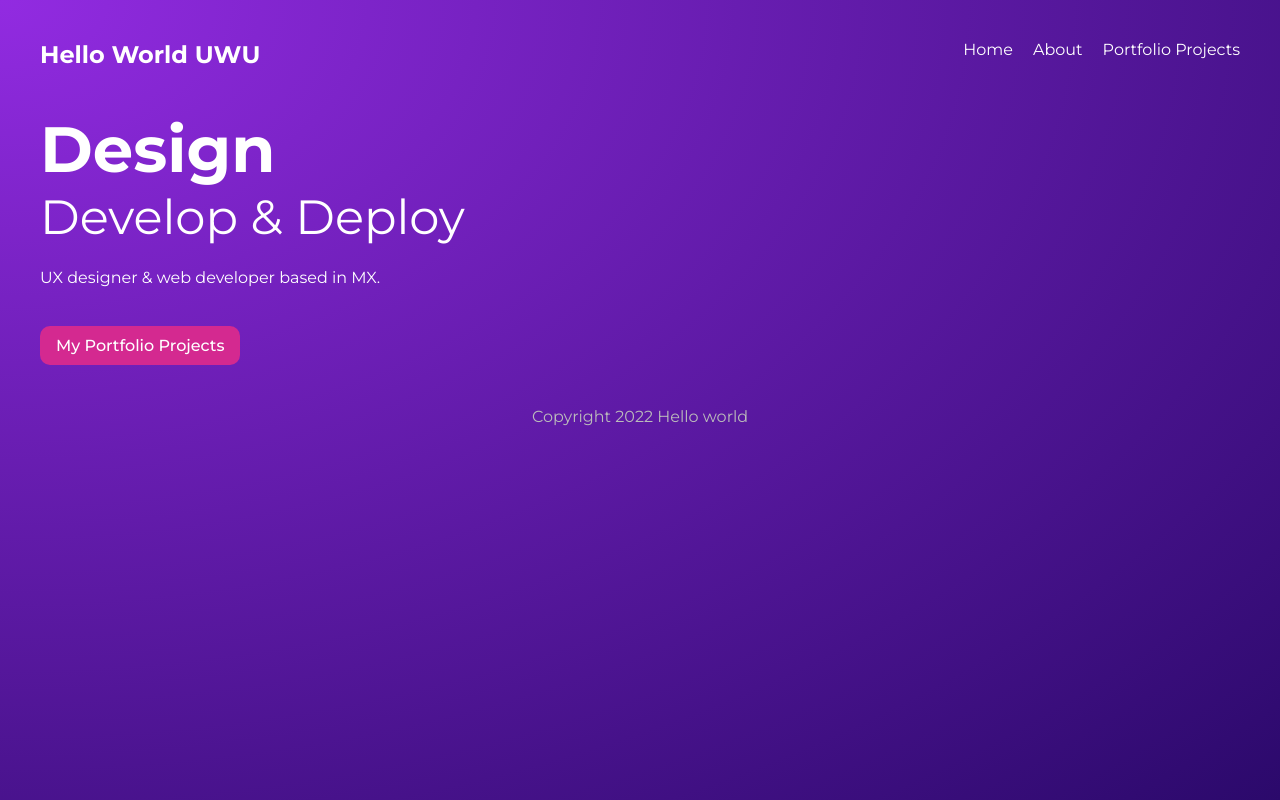
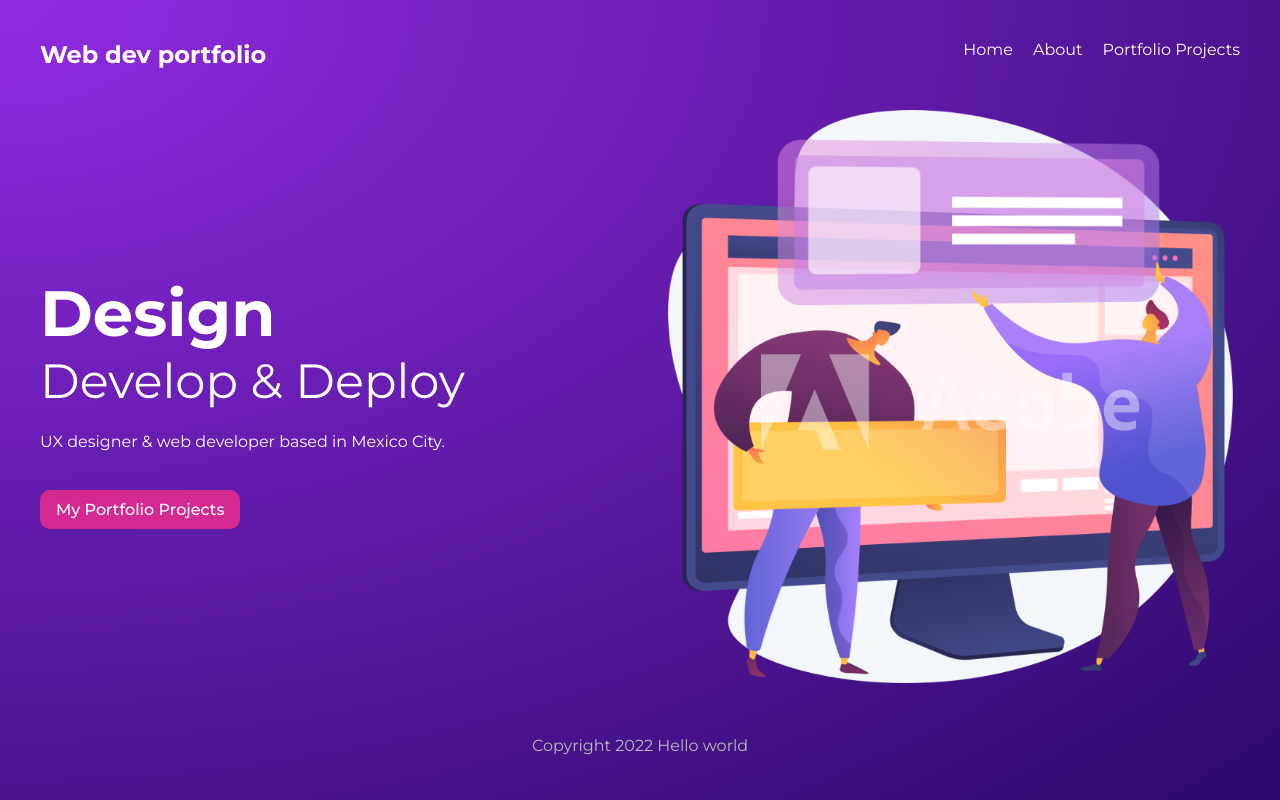
Before and after one commit to RichieSjt/Gatsby-exercises, a Gatsby site in the folder gatsby-practice/: page / in a window 1280 px wide. Built offline with nearby package versions, Linux system fonts and the light colour scheme; Gatsby itself is replaced by a stand-in of ours.

Commit message:
Graphql queries

```diff
--- a/gatsby-practice/gatsby-config.js
+++ b/gatsby-practice/gatsby-config.js
@@ -7,4 +7,10 @@
 module.exports = {
   /* Your site config here */
   plugins: [],
+  // Adding site meta data to the Graphql layer
+  siteMetadata: {
+      title: 'Web dev portfolio',
+      description: 'My personal website',
+      copyright: '2022 Richie'
+  }
 }
--- a/gatsby-practice/package.json
+++ b/gatsby-practice/package.json
@@ -14,7 +14,7 @@
     "test": "echo \"Write tests! -> https://gatsby.dev/unit-testing\" && exit 1"
   },
   "dependencies": {
-    "gatsby": "^4.8.0",
+    "gatsby": "^4.9.0",
     "react": "^17.0.1",
     "react-dom": "^17.0.1"
   },
--- a/gatsby-practice/src/components/Navbar.js
+++ b/gatsby-practice/src/components/Navbar.js
@@ -1,11 +1,23 @@
 import React from 'react'
-import { Link } from 'gatsby'
+import { Link, graphql, useStaticQuery } from 'gatsby'
 
 
 const Navbar = () => {
+    const data = useStaticQuery(graphql`
+      query SiteInfo{
+        site {
+          siteMetadata {
+            title
+          }
+        }
+      }
+    `)
+
+    const { title } = data.site.siteMetadata
+
     return (
         <nav>
-            <h1>Hello World UWU</h1>
+            <h1>{title}</h1>
             <div className="links">
                 <Link to='/'>Home</Link>
                 <Link to='/about'>About</Link>
--- a/gatsby-practice/src/pages/index.js
+++ b/gatsby-practice/src/pages/index.js
@@ -1,21 +1,41 @@
-import { Link } from 'gatsby'
+import { Link } from "gatsby"
 import React from "react"
 import Layout from "../components/Layout"
 import * as styles from "./home.module.css"
 
+// Desctructuring props to obtain the data returned by the graphql query
 export default function Home() {
+  // console.log(data)
+  // const { title, description } = data.site.siteMetadata
+
   return (
     <Layout>
       <section className={styles.header}>
         <div>
           <h2>Design</h2>
           <h3>Develop & Deploy</h3>
-          <p>UX designer & web developer based in MX.</p>
-          <Link className={styles.btn} to='/projects'>
-              My Portfolio Projects
+          <p>UX designer & web developer based in Mexico City.</p>
+          <Link className={styles.btn} to="/projects">
+            My Portfolio Projects
           </Link>
         </div>
+        <img src="/banner.png" alt="" style={{ maxWidth: "100%" }} />
+        {/* <p>
+          {title} - {description}
+        </p> */}
       </section>
     </Layout>
   )
 }
+
+// Page queries
+// export const query = graphql`
+//   query SiteInfo {
+//     site {
+//       siteMetadata {
+//         description
+//         title
+//       }
+//     }
+//   }
+// `
```
Also changed, not shown: gatsby-practice/src/pages/projects/test.js (+5 -3 lines), notes.txt (+7 -4 lines), gatsby-practice/static/banner.png (added), 1 other file.
